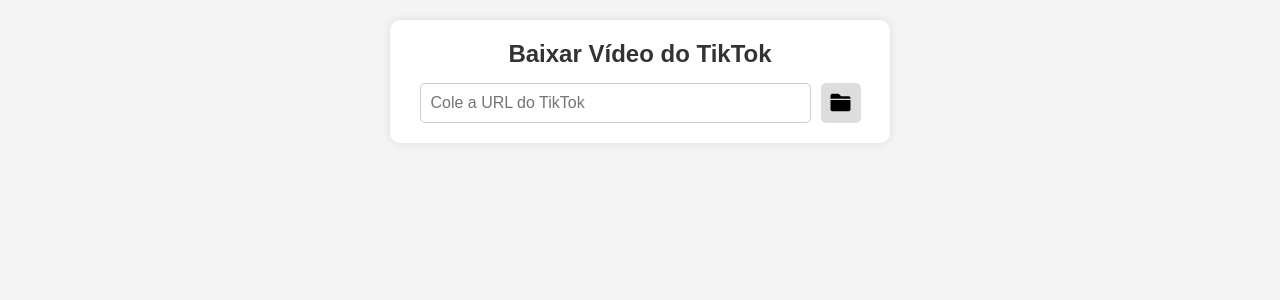
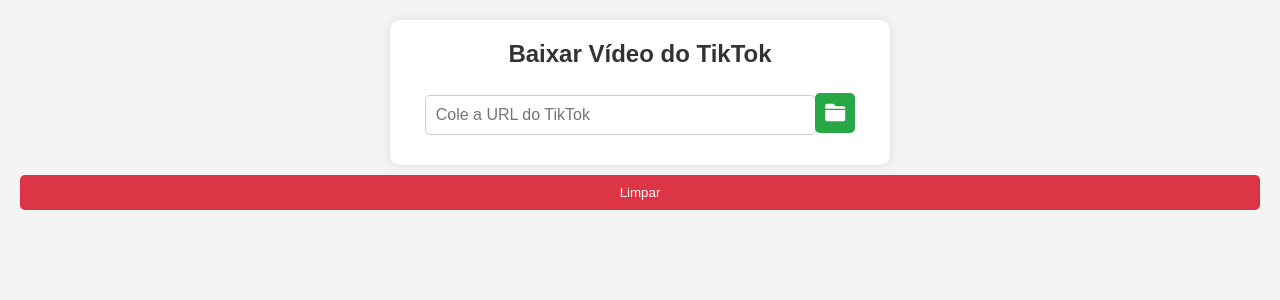
Before and after one commit to Aviator102/tikt, a Flask app: page / in a window 1280 px wide. Shown: the top 300 px of the page. Run offline with Flask 3, Linux system fonts and the light colour scheme.

Commit message:
Update index.html

```diff
--- a/templates/index.html
+++ b/templates/index.html
@@ -4,7 +4,6 @@
     <meta charset="UTF-8">
     <meta name="viewport" content="width=device-width, initial-scale=1.0">
     <title>Baixar Vídeo do TikTok</title>
-    <!-- Link para o Font Awesome para o ícone de pasta -->
     <link rel="stylesheet" href="https://cdnjs.cloudflare.com/ajax/libs/font-awesome/6.0.0-beta3/css/all.min.css">
     <style>
         * {
@@ -37,31 +36,30 @@
             margin-bottom: 15px;
         }
 
-        .input-container {
-            display: flex;
-            justify-content: center;
-            align-items: center;
-        }
-
-        input {
+        #url {
             width: 85%;
             padding: 10px;
-            margin-right: 10px;
+            margin: 10px 0;
             border: 1px solid #ccc;
             border-radius: 5px;
             font-size: 16px;
+            display: inline-block;
         }
 
-        .folder-icon {
-            font-size: 20px;
+        #folder-icon {
+            padding: 10px;
+            background: #28a745;
+            border: none;
+            color: white;
+            border-radius: 5px;
             cursor: pointer;
-            padding: 10px;
-            background-color: #ddd;
-            border-radius: 5px;
+            display: inline-block;
+            margin-left: -5px;
+            margin-top: 10px;
         }
 
-        .folder-icon:hover {
-            background-color: #ccc;
+        #folder-icon i {
+            font-size: 20px;
         }
 
         .info-container {
@@ -165,87 +163,96 @@
 <body>
     <div class="container">
         <h1>Baixar Vídeo do TikTok</h1>
-        <div class="input-container">
-            <input type="text" id="url" placeholder="Cole a URL do TikTok" required>
-            <i class="fas fa-folder folder-icon" id="paste-icon"></i>
-        </div>
+        <input type="text" id="url" placeholder="Cole a URL do TikTok" required>
+        <button id="folder-icon" class="folder-icon">
+            <i class="fas fa-folder"></i>
+        </button>
     </div>
 
     <div id="info-container" class="info-container" style="display: none;">
         <h2>Descrição do Vídeo</h2>
-        <p id="descricao"></p>
-        <p id="tamanho"></p>
-        <button id="download-btn" class="download-btn" style="display: none;">Baixar Vídeo</button>
-        <button id="copy-btn" class="copy-btn" style="display: none;">
-            <i class="fas fa-copy"></i> Copiar Descrição
+        <pre id="video-details"></pre>
+        <a id="download-btn" class="download-btn hidden" download>Baixar Vídeo</a>
+        <button id="copy-btn" class="copy-btn hidden">
+            <i>&#x1F4CB;</i> Copiar Descrição
         </button>
-        <button id="clear-btn" class="clear-btn">Limpar</button>
     </div>
 
+    <button id="clear-btn" class="clear-btn hidden">Limpar</button>
+
     <script>
-        document.getElementById('paste-icon').addEventListener('click', function() {
-            navigator.clipboard.readText().then(function(text) {
-                document.getElementById('url').value = text;
-                buscarVideo(); // Auto busca após colar
-            }).catch(function(err) {
-                alert('Erro ao colar a URL: ' + err);
-            });
-        });
+        async function fetchVideoData(url) {
+            const infoContainer = document.getElementById("info-container");
+            const videoDetails = document.getElementById("video-details");
+            const downloadBtn = document.getElementById("download-btn");
+            const copyBtn = document.getElementById("copy-btn");
+            const clearBtn = document.getElementById("clear-btn");
 
-        document.getElementById('url').addEventListener('input', function() {
-            if (this.value === '') {
-                document.getElementById('info-container').style.display = 'none';
+            videoDetails.textContent = '';
+            downloadBtn.classList.add("hidden");
+            copyBtn.classList.add("hidden");
+            clearBtn.classList.add("hidden");
+
+            infoContainer.style.display = 'none';
+
+            try {
+                const response = await fetch("/api/tiktok", {
+                    method: "POST",
+                    headers: { "Content-Type": "application/json" },
+                    body: JSON.stringify({ url })
+                });
+
+                const data = await response.json();
+
+                if (response.ok) {
+                    const description = data.description || "Descrição não disponível.";
+                    videoDetails.textContent = `Descrição: ${description}`;
+
+                    const videoResponse = await fetch(data.videoUrl);
+                    const videoData = await videoResponse.json();
+
+                    if (videoResponse.ok) {
+                        const fileUrl = videoData.fileUrl;
+                        const fileSize = videoData.fileSize;
+                        downloadBtn.href = fileUrl;
+                        downloadBtn.download = videoData.fileName;
+
+                        const updatedDetails = `${videoDetails.textContent}\nTamanho: ${fileSize}`;
+                        videoDetails.textContent = updatedDetails;
+
+                        downloadBtn.classList.remove("hidden");
+                        copyBtn.classList.remove("hidden");
+                        clearBtn.classList.remove("hidden");
+                    } else {
+                        alert("Erro ao acessar o link do vídeo para o download.");
+                    }
+
+                    infoContainer.style.display = 'block';
+                } else {
+                    alert("Erro: " + data.error);
+                }
+            } catch (error) {
+                alert("Erro ao processar a requisição.");
+            }
+        }
+
+        document.getElementById("url").addEventListener("input", function () {
+            const url = this.value.trim();
+            if (url) {
+                fetchVideoData(url);
             }
         });
 
-        document.getElementById('clear-btn').addEventListener('click', function() {
-            document.getElementById('url').value = '';
-            document.getElementById('info-container').style.display = 'none';
+        document.getElementById("clear-btn").addEventListener("click", function () {
+            document.getElementById("url").value = '';
+            document.getElementById("info-container").style.display = 'none';
+            document.getElementById("clear-btn").classList.add('hidden');
         });
 
-        // Função de buscar o vídeo automaticamente
-        function buscarVideo() {
-            var url = document.getElementById('url').value;
-            if (!url) return;
-            var apiUrl = "https://tikdown.com/proxy.php"; // Seu endpoint de API
-
-            fetch(apiUrl, {
-                method: 'POST',
-                body: new URLSearchParams({ url: url }),
-                headers: {
-                    'Content-Type': 'application/x-www-form-urlencoded'
-                }
-            })
-            .then(response => response.json())
-            .then(data => {
-                var descricao = data.api.description || 'Descrição não disponível';
-                var tamanho = data.api.mediaItems[0].mediaSize || 'Tamanho não disponível';
-                var fileUrl = data.api.mediaItems[0].mediaUrl || '';
-
-                document.getElementById('descricao').textContent = descricao;
-                document.getElementById('tamanho').textContent = 'Tamanho: ' + tamanho;
-
-                // Atualizando o botão de download
-                var downloadBtn = document.getElementById('download-btn');
-                downloadBtn.style.display = 'block';
-                downloadBtn.setAttribute('href', fileUrl);
-                downloadBtn.setAttribute('download', 'video.mp4');
-
-                // Exibir a seção de informações
-                document.getElementById('info-container').style.display = 'block';
-            })
-            .catch(err => {
-                alert('Erro ao buscar o vídeo: ' + err);
-            });
-        }
-
-        // Copiar a descrição
-        document.getElementById('copy-btn').addEventListener('click', function() {
-            var descricao = document.getElementById('descricao').textContent;
-            navigator.clipboard.writeText(descricao).then(function() {
-                alert('Descrição copiada!');
-            }).catch(function(err) {
-                alert('Erro ao copiar descrição: ' + err);
+        document.getElementById("copy-btn").addEventListener("click", function () {
+            const text = document.getElementById("video-details").textContent;
+            navigator.clipboard.writeText(text).then(() => {
+                alert("Descrição copiada para a área de transferência!");
             });
         });
     </script>
```
